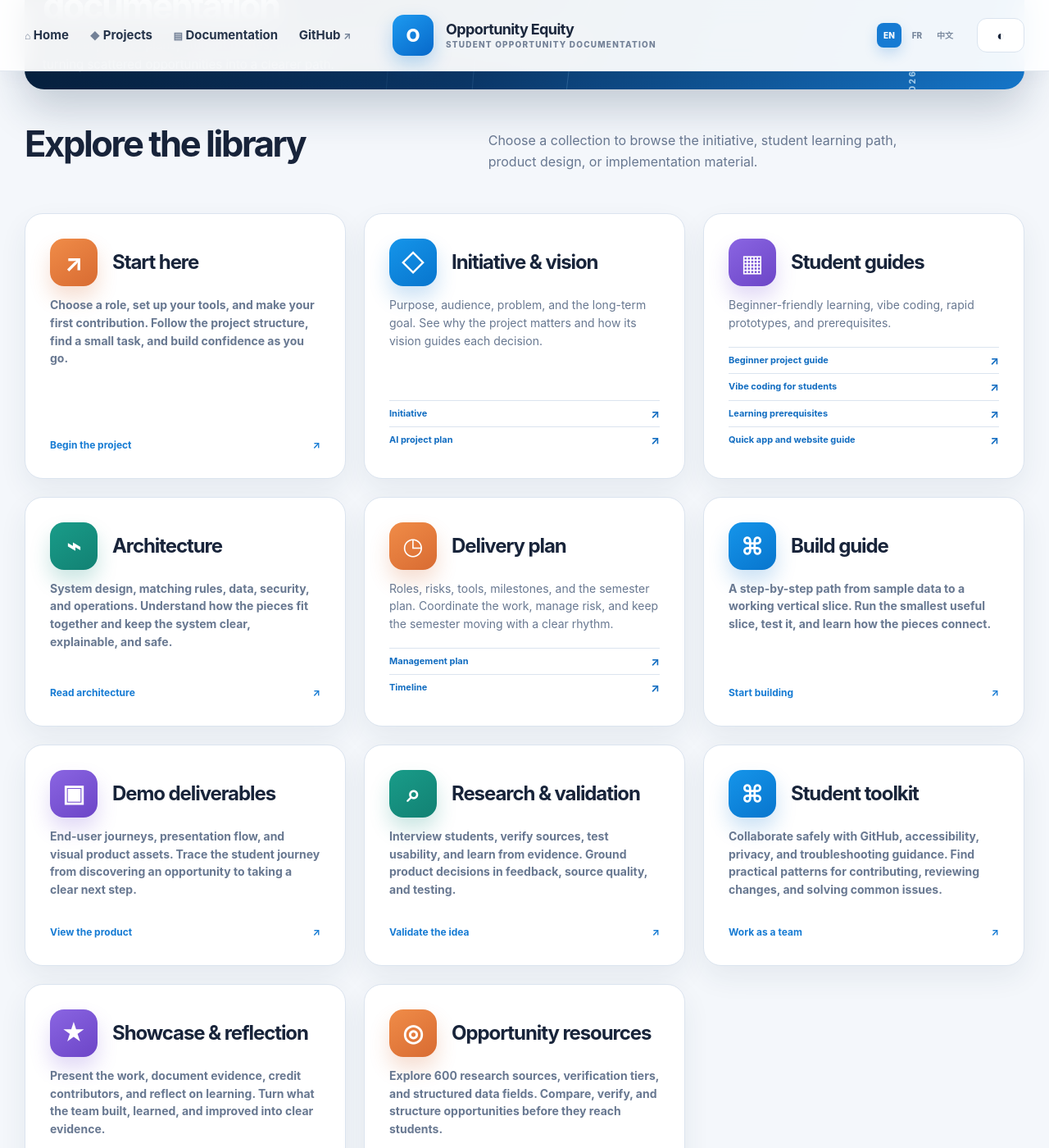
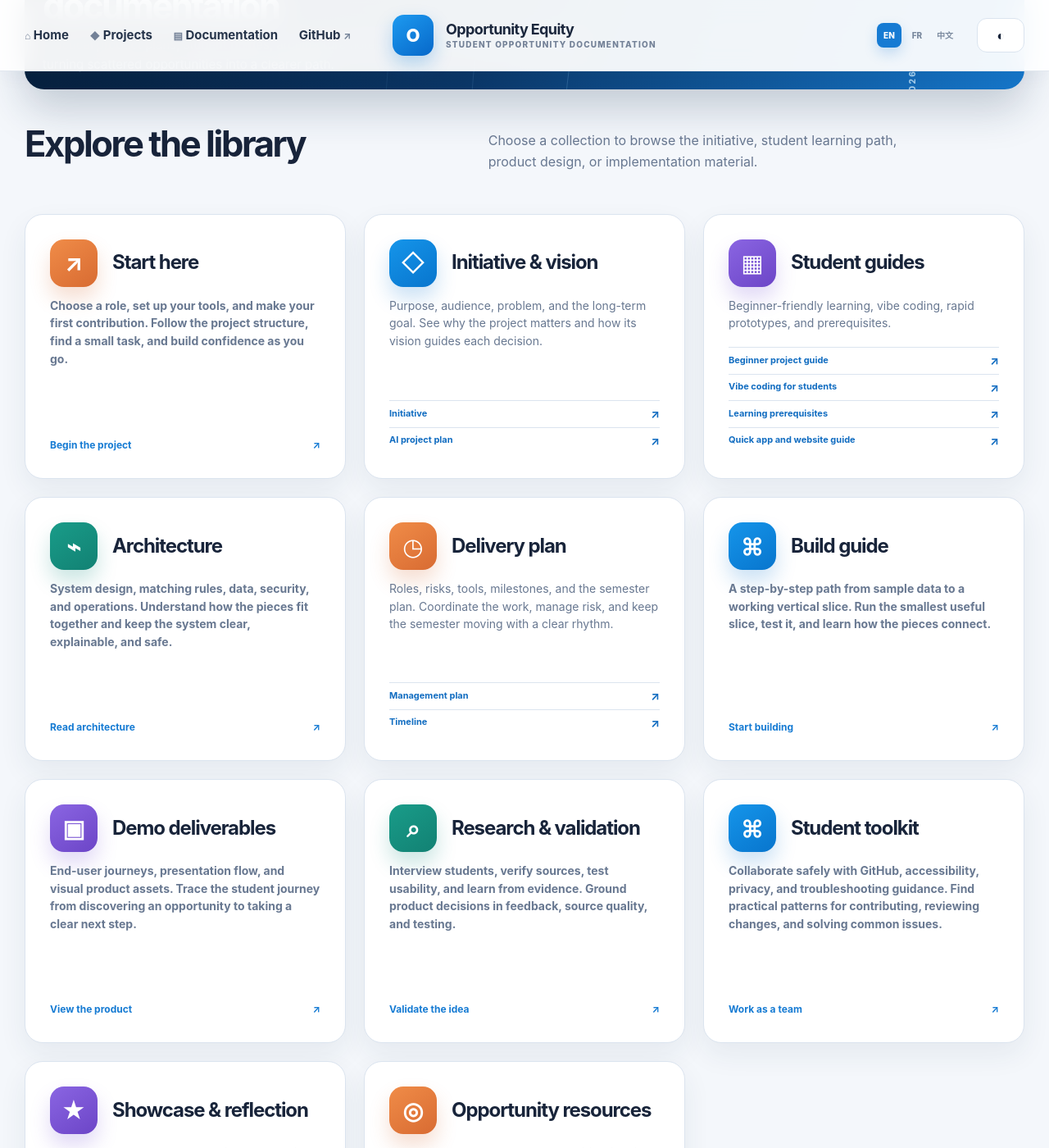
Before and after one commit to andyxuan2010/OpportunityEquityEngine, a Jekyll site: the page built from index.md, in a window 1280 px wide and 1400 px high, scrolled down 205 px. Shown: the whole window at 82% size. Built offline with Jekyll 4.4.1, drawn with Linux system fonts in a browser that asks for light colours.

Commit message:
Normalize multilingual card dimensions

```diff
--- a/assets/css/style.scss
+++ b/assets/css/style.scss
@@ -172,7 +172,7 @@
 
 .home-content { padding-top: 44px; }
 .library-grid { display: grid; grid-template-columns: repeat(3, minmax(0, 1fr)); gap: 22px; margin: 34px 0 68px; }
-.library-card { min-height: 270px; display: grid; grid-template-columns: 58px minmax(0, 1fr); grid-template-rows: auto 1fr auto; column-gap: 18px; padding: 30px; border: 1px solid var(--line); border-radius: 22px; background: var(--surface); box-shadow: 0 14px 34px rgba(31, 57, 88, .07); transition: transform .22s ease, border-color .22s ease, box-shadow .22s ease; }
+.library-card { min-height: 322px; display: grid; grid-template-columns: 58px minmax(0, 1fr); grid-template-rows: auto 1fr auto; column-gap: 18px; padding: 30px; border: 1px solid var(--line); border-radius: 22px; background: var(--surface); box-shadow: 0 14px 34px rgba(31, 57, 88, .07); transition: transform .22s ease, border-color .22s ease, box-shadow .22s ease; }
 .library-card:hover, .library-card:focus-visible { transform: translateY(-7px); border-color: var(--blue-bright); box-shadow: 0 22px 46px rgba(31, 57, 88, .14); }
 .library-icon { width: 58px; height: 58px; display: grid; grid-column: 1; grid-row: 1; place-items: center; margin: 0; border-radius: 17px; color: white; font-size: 29px; line-height: 1; box-shadow: 0 14px 25px rgba(22, 123, 211, .22); }
 .library-card-blue .library-icon { background: linear-gradient(145deg, #1595ea, #0875cd); }
@@ -196,7 +196,7 @@
 .home-library > h2 { margin-top: 0; }
 .home-library > h2, .home-library > p { display: inline-block; vertical-align: top; }
 .home-library > h2 { width: 46%; }
-.home-library > p { width: 45%; margin-top: 5px; }
+.home-library > p { width: 45%; min-height: 53px; margin-top: 5px; }
 .home-content h3, .document-content h3 { margin-top: 34px; color: #17365a; font-size: clamp(21px, 2vw, 30px); letter-spacing: -.03em; line-height: 1.15; }
 .home-content p { color: var(--muted); }
 .home-content a, .document-content a { color: #126dc1; font-weight: 700; }
@@ -398,7 +398,7 @@
   .home-content { padding-top: 32px; }
   .home-content > h2:nth-of-type(2) ~ h3 { display: block; width: auto; margin: 20px 0; }
   .library-grid { grid-template-columns: 1fr; gap: 15px; margin-bottom: 50px; }
-  .library-card { min-height: 230px; padding: 24px; }
+  .library-card { min-height: 322px; padding: 24px; }
   .library-card-links { padding-top: 16px; }
   .library-card-links a { font-size: 11px; }
   .home-content table, .document-content table { display: block; overflow-x: auto; }
```
